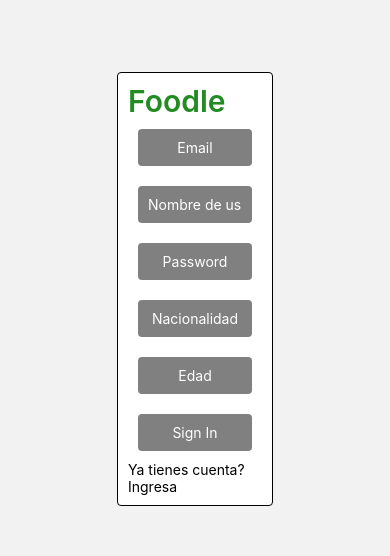
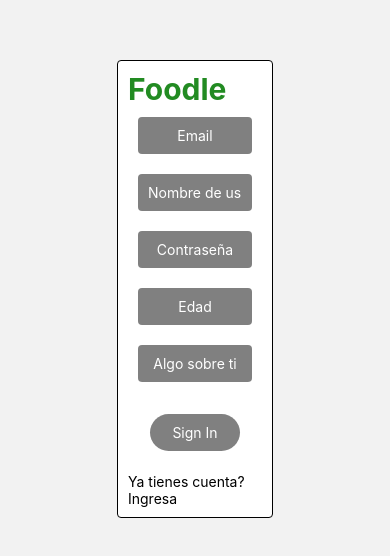
Before and after one commit to BrunogGallo/segundoProyectoProg3, a React Native app in the folder my-app/: screen /Register in a window 390 px wide. Shown: the part 128-684 px from the top of the page. Built offline with nearby package versions, Linux system fonts and the light colour scheme; no server answers.

Commit message:
remember me y cambios a profile, login y register

```diff
--- a/my-app/src/components/Login.js
+++ b/my-app/src/components/Login.js
@@ -9,28 +9,36 @@ class Login extends Component {
         this.state = {
             email: '',
             password: '',
-            loader: true
+            loader: true,
+            errors: ''
         }
     }
 
     componentDidMount() {
-        auth.currentUser ==! null
-            ? this.props.navigation.navigate('AppMainPage')
-            : this.setState({
+        auth.onAuthStateChanged(user => {
+            if (user) {
+                this.props.navigation.navigate('AppMainPage')
+            } else {
+                this.setState({
                     loader: false
+                })
+            }
         })
 
     }
+
     onSubmit2() {
         auth.signInWithEmailAndPassword(this.state.email, this.state.password)
             .then(response => {
                 this.props.navigation.navigate('AppMainPage')
             })
             .catch(error => {
-                console.log(error);
-                console.log(this.state.loggedIn);
+                this.setState({
+                    errors: error.message
                 })
-
+                console.log(error)
+                console.log(this.state.loggedIn)
+            })
     }
 
     render() {
@@ -44,6 +52,7 @@ class Login extends Component {
                         <View style={styles.mainContainer}>
                             <View style={styles.contendorLogin}>
                                 <Text style={styles.title}>Foodle</Text>
+                                <Text style={styles.error}>{this.state.errors}</Text>
                                 <TextInput style={styles.fuenteLogin}
                                     keyboardType='email-adress'
                                     placeholder='Email'
@@ -57,9 +66,17 @@ class Login extends Component {
                                     onChangeText={text => this.setState({ password: text })}
                                     value={this.state.password}
                                 />
+                                {
+                                    this.state.email !== '' && this.state.password !== ''
+                                        ?
                                         <TouchableOpacity onPress={() => this.onSubmit2()}>
-                            <Text style={styles.fuenteLogin}>Login</Text>
+                                            <Text style={styles.submitButton}>Login</Text>
                                         </TouchableOpacity>
+                                        :
+                                        <TouchableOpacity>
+                                            <Text style={styles.submitButtonOff}>Login</Text>
+                                        </TouchableOpacity>
+                                }
 
                                 <TouchableOpacity onPress={() => this.props.navigation.navigate('Register')}>
                                     <Text>No tienes cuenta? Registrate</Text>
@@ -85,7 +102,7 @@ const styles = StyleSheet.create({
         height: '100vh'
     },
     title: {
-        fontWeight: '600',
+        fontWeight: '700',
         fontSize: '30px',
         color: 'forestgreen'
     },
@@ -104,9 +121,32 @@ const styles = StyleSheet.create({
         textAlign: 'center',
         margin: 3,
         backgroundColor: 'grey',
-        margin: 15,
+        margin: 10,
         padding: 10,
         borderRadius: 4
+    },
+    submitButton: {
+        color: 'white',
+        textAlign: 'center',
+        margin: 3,
+        backgroundColor: 'forestgreen',
+        margin: 18,
+        padding: 10,
+        borderRadius: 20
+    },
+    submitButtonOff: {
+        color: 'white',
+        textAlign: 'center',
+        margin: 3,
+        backgroundColor: 'grey',
+        margin: 18,
+        padding: 10,
+        borderRadius: 20,
+        width: '40%',
+        alignSelf: 'center'
+    },
+    error: {
+        color: 'red'
     }
 })
 
--- a/my-app/src/components/Register.js
+++ b/my-app/src/components/Register.js
@@ -11,10 +11,11 @@ class Register extends Component {
             email: '',
             password: '',
             age: '',
-            nationality: '',
+            bio: '',
             registered: false,
-            loader: true
-
+            loader: true,
+            errors: '',
+            photo: ''
         }
     }
 
@@ -33,12 +34,17 @@ class Register extends Component {
                     createdAt: Date.now(),
                     age: this.state.age,
                     username: this.state.username,
-                    nationality: this.state.nationality
+                    bio: this.state.bio,
+                    photo: this.state.photo
                 })
             })
             .then(() => this.props.navigation.navigate("Login"))
             .catch(error => {
-                console.log(error);
+                this.setState({
+                    errors: error.message
+                },
+                    console.log(error)
+                )
             })
     }
 
@@ -53,6 +59,7 @@ class Register extends Component {
                             :
                             <View style={styles.contendorLogin}>
                                 <Text style={styles.title}>Foodle</Text>
+                                <Text style={styles.error}>{this.state.errors}</Text>
                                 <TextInput style={styles.fuenteLogin}
                                     keyboardType='email-adress'
                                     placeholder='Email'
@@ -67,16 +74,10 @@ class Register extends Component {
                                 />
                                 <TextInput style={styles.fuenteLogin}
                                     keyboardType='default'
-                                    placeholder='Password'
+                                    placeholder='Contraseña'
                                     secureTextEntry={true}
                                     onChangeText={text => this.setState({ password: text })}
                                     value={this.state.password}
-                                />
-                                <TextInput style={styles.fuenteLogin}
-                                    keyboardType='default'
-                                    placeholder='Nacionalidad'
-                                    onChangeText={text => this.setState({ nationality: text })}
-                                    value={this.state.nationality}
                                 />
                                 <TextInput style={styles.fuenteLogin}
                                     keyboardType='numeric'
@@ -84,9 +85,23 @@ class Register extends Component {
                                     onChangeText={text => this.setState({ age: text })}
                                     value={this.state.age}
                                 />
-                                <TouchableOpacity onPress={() => this.onSubmit()}>
-                                    <Text style={styles.fuenteLogin}>Sign In</Text>
-                                </TouchableOpacity>
+                                <TextInput style={styles.fuenteLogin}
+                                    keyboardType='default'
+                                    placeholder='Algo sobre ti'
+                                    onChangeText={text => this.setState({ bio: text })}
+                                    value={this.state.bio}
+                                />
+                                {
+                                    this.state.email !== '' && this.state.password !== ''
+                                        ?
+                                        <TouchableOpacity onPress={() => this.onSubmit()}>
+                                            <Text style={styles.submitButton}>Sign In</Text>
+                                        </TouchableOpacity>
+                                        :
+                                        <TouchableOpacity>
+                                            <Text style={styles.submitButtonOff}>Sign In</Text>
+                                        </TouchableOpacity>
+                                }
 
                                 <TouchableOpacity onPress={() => this.props.navigation.navigate('Login')}>
                                     <Text>Ya tienes cuenta? Ingresa</Text>
@@ -107,7 +122,7 @@ const styles = StyleSheet.create({
         height: '100vh',
     },
     title: {
-        fontWeight: '600',
+        fontWeight: '700',
         fontSize: '30px',
         color: 'forestgreen'
     },
@@ -129,6 +144,27 @@ const styles = StyleSheet.create({
         margin: 10,
         padding: 10,
         borderRadius: 4
+    },
+    submitButton: {
+        color: 'white',
+        textAlign: 'center',
+        margin: 3,
+        backgroundColor: 'forestgreen',
+        margin: 22,
+        padding: 10,
+        borderRadius: 20
+    },
+    submitButtonOff: {
+        color: 'white',
+        textAlign: 'center',
+        margin: 3,
+        backgroundColor: 'grey',
+        margin: 22,
+        padding: 10,
+        borderRadius: 20
+    },
+    error: {
+        color: 'red'
     }
 })
 
--- a/my-app/src/screens/Profile.js
+++ b/my-app/src/screens/Profile.js
@@ -60,21 +60,42 @@ class Profile extends Component {
                         <ActivityIndicator size='large' color='black' />
                         :
                         <View style={styles.userDataContainer}>
-                            <Image style={styles.image}
+                            {
+                                this.state.datosUsuario?.photo === '' || this.state.datosUsuario?.photo === null
+                                ?
+                                <View style={styles.profileImage}>
+                                <Image style={styles.image}
                                 source={require('../../assets/default-user-image.png')}
                                 resizeMode='contain'
-                            />
+                                />
+                                <TouchableOpacity>
+                                    <Text style={styles.profileData}>Cambiar foto</Text>
+                                </TouchableOpacity>
+                                </View>
+
+                                :
+                                <View>
+                                <Image style={styles.image}
+                                source={{uri: this.state.datosUsuario?.photo}}
+                                resizeMode='contain'
+                                />
+                                <TouchableOpacity>
+                                    <Text style={styles.profileData}>Cambiar foto</Text>
+                                </TouchableOpacity>
+                                </View>
+                            }
+
                             <View>
-                            <Text>{this.state.datosUsuario?.username}</Text>
-                            <Text>{auth.currentUser?.email}</Text>
-                            <Text>{this.state.datosUsuario?.nationality}</Text>
+                            <Text style={styles.bold}>{this.state.datosUsuario?.username}</Text>
+                            <Text style={styles.profileData}>{auth.currentUser?.email}</Text>
+                            <Text style={styles.profileData}>"{this.state.datosUsuario?.bio}"</Text>
                             </View>
                         </View>
                 }
 
 
                 {
-                    this.state.loader
+                    this.state.loaderPost
                         ?
                         <ActivityIndicator size='large' color='black' />
                         :
@@ -105,7 +126,17 @@ const styles = StyleSheet.create({
         marginTop: 20,
         padding: 10,
         backgroundColor: 'white'
-
+    },
+    bold: {
+        fontWeight: 'bold',
+        margin: 2
+    },
+    profileImage: {
+        alignItems: 'center',
+        justifyContent: 'center'
+    },
+    profileData: {
+        margin: 2
     }
 })
 export default Profile
```
Also changed, not shown: my-app/src/components/AppMainPage.js (+5 -5 lines), my-app/src/screens/Home.js (+6 -9 lines). Lines whose indentation alone changed are shown as unchanged.
